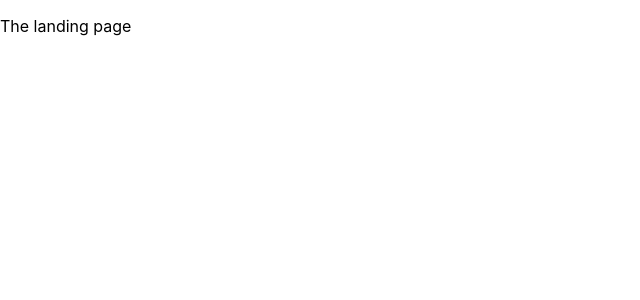
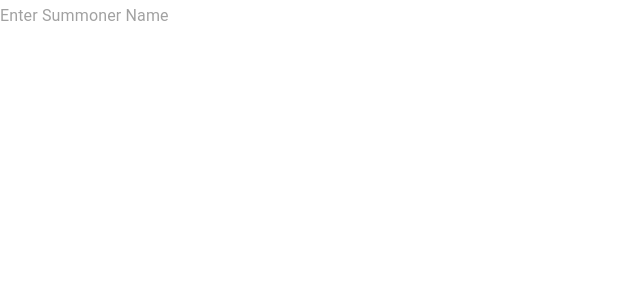
Before and after one commit to jacksonschuler/LoL-API-app, a React (Create React App) app: page / in a window 1280 px wide. Shown: the top 300 px of the page, without its empty margins (0-640 px from the left). Built offline with nearby package versions, Linux system fonts and the light colour scheme.

Commit message:
begin work on some of the most basic components necessary for functionality

```diff
--- /dev/null
+++ b/src/components/landing/landing_search.js
@@ -0,0 +1,20 @@
+import React from 'react';
+import InputBase from "@material-ui/core/InputBase";
+
+function LandingSearchBar(props) {
+
+    let placeholder = props.placeholder;
+
+    //TODO: component styling
+
+    return(
+        <>
+            <InputBase
+                placeholder={placeholder}
+                onChange={(e) => props.getInput(e.target.value)}
+            />
+        </>
+    )
+}
+
+export default LandingSearchBar;
--- a/src/pages/landing.js
+++ b/src/pages/landing.js
@@ -1,9 +1,18 @@
 import React from 'react';
+import LandingSearchBar from "../components/landing/landing_search";
 
 function Landing() {
+
+    //TODO: for now, relatively large search bar and center on screen
+
+    const [nameInput, setNameInput] = React.useState('');
+
     return(
         <>
-            <p>The landing page</p>
+            <LandingSearchBar
+                placeholder={"Enter Summoner Name"}
+                getInput={(value) => setNameInput(value)}
+            />
         </>
     )
 }
```
Also changed, not shown: 1 other file (tests, documents, lock files or other folders).
